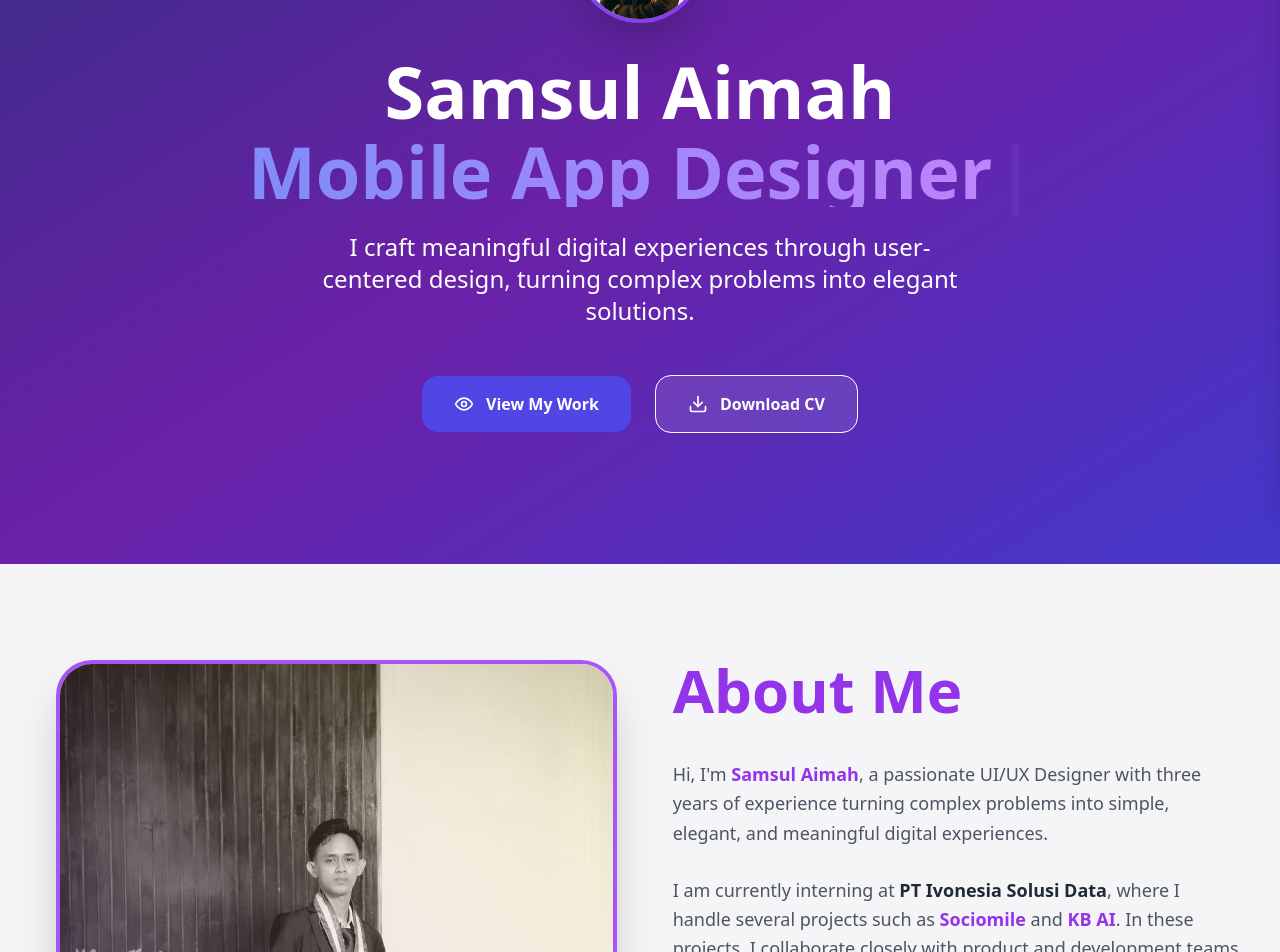
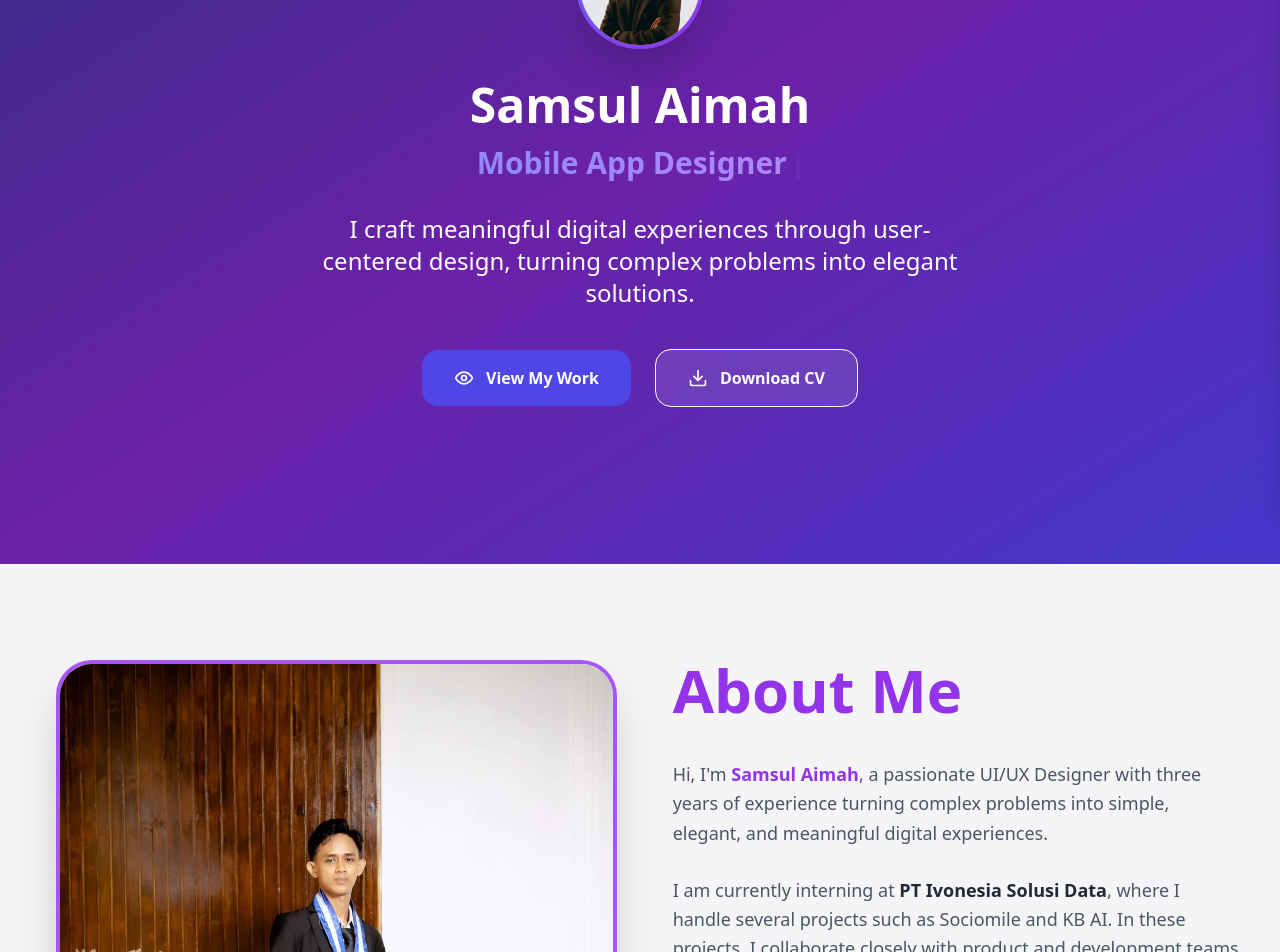
Before and after one commit to SamsulAimah/portfolio-samsul-aimah, a React (Vite) app: page / in a window 1280 px wide. Shown: the part 300-1252 px from the top of the page. Built offline with nearby package versions, Linux system fonts and the light colour scheme.

Commit message:
last lagi

```diff
--- a/src/components/About.jsx
+++ b/src/components/About.jsx
@@ -36,13 +36,13 @@ const About = () => {
             {/* IMAGE */}
             <div className="relative rounded-[36px] overflow-hidden border-4 border-purple-500 shadow-2xl">
 
-              {/* OVERLAY */}
-              <div className="absolute inset-0 bg-gradient-to-tr from-purple-500/20 to-yellow-300/20 z-10"></div>
+              {/* OVERLAY
+              <div className="absolute inset-0 bg-gradient-to-tr from-purple-500/20 to-yellow-300/20 z-10"></div> */}
 
               <img
                 src={Profil}
                 alt="Profile"
-                className="w-full h-auto object-cover grayscale hover:grayscale-0 transition duration-700"
+                // className="w-full h-auto object-cover grayscale hover:grayscale-0 transition duration-700"
               />
             </div>
 
@@ -75,15 +75,8 @@ const About = () => {
                 <strong className="text-gray-800 dark:text-white">
                   PT Ivonesia Solusi Data
                 </strong>
-                , where I handle several projects such as{" "}
-                <strong className="text-purple-600 dark:text-white">
-                  Sociomile
-                </strong>{" "}
-                and{" "}
-                <strong className="text-purple-600 dark:text-white">
-                  KB AI
-                </strong>
-                . In these projects, I collaborate closely with
+                , where I handle several projects such as
+                Sociomile and KB AI. In these projects, I collaborate closely with
                 product and development teams to create
                 user-centered interfaces and improve overall
                 user experience.
--- a/src/components/Hero.jsx
+++ b/src/components/Hero.jsx
@@ -72,20 +72,20 @@ const Hero = () => {
 
         {/* Headline */}
         <h1
-          className={`text-4xl sm:text-5xl md:text-7xl font-bold text-white mb-6 leading-tight transition-all duration-1000 delay-400 ${
+          className={`text-4xl sm:text-5xl md:text-5xl font-bold text-white mb-8 leading-tight transition-all duration-1000 delay-400 ${
             isVisible ? "opacity-100 translate-x-0" : "opacity-0 translate-x-10"
           }`}
         >
-          <span className="block mb-2">Samsul Aimah</span>
-          <span className="block text-transparent bg-clip-text bg-gradient-to-r from-indigo-400 to-purple-400">
-            {displayedText}
-            <Cursor cursorStyle="|" cursorColor="#a78bfa" />
-          </span>
+          <span className="block mb-4">Samsul Aimah</span>
+<span className="block text-8xl sm:text-6xl md:text-3xl text-transparent bg-clip-text bg-gradient-to-r from-indigo-400 to-purple-400">
+  {displayedText}
+  <Cursor cursorStyle="|" cursorColor="#a78bfa" />
+</span>
         </h1>
 
         {/* Subtitle */}
         <p
-          className={`text-base sm:text-xl md:text-2xl text-white mb-12 max-w-2xl mx-auto leading-relaxed transition-all duration-1000 delay-600 ${
+          className={`text-base sm:text-xl md:text-2xl text-white mb-10 max-w-2xl mx-auto leading-relaxed transition-all duration-1000 delay-600 ${
             isVisible ? "opacity-100 translate-y-0" : "opacity-0 translate-y-10"
           }`}
         >
```
